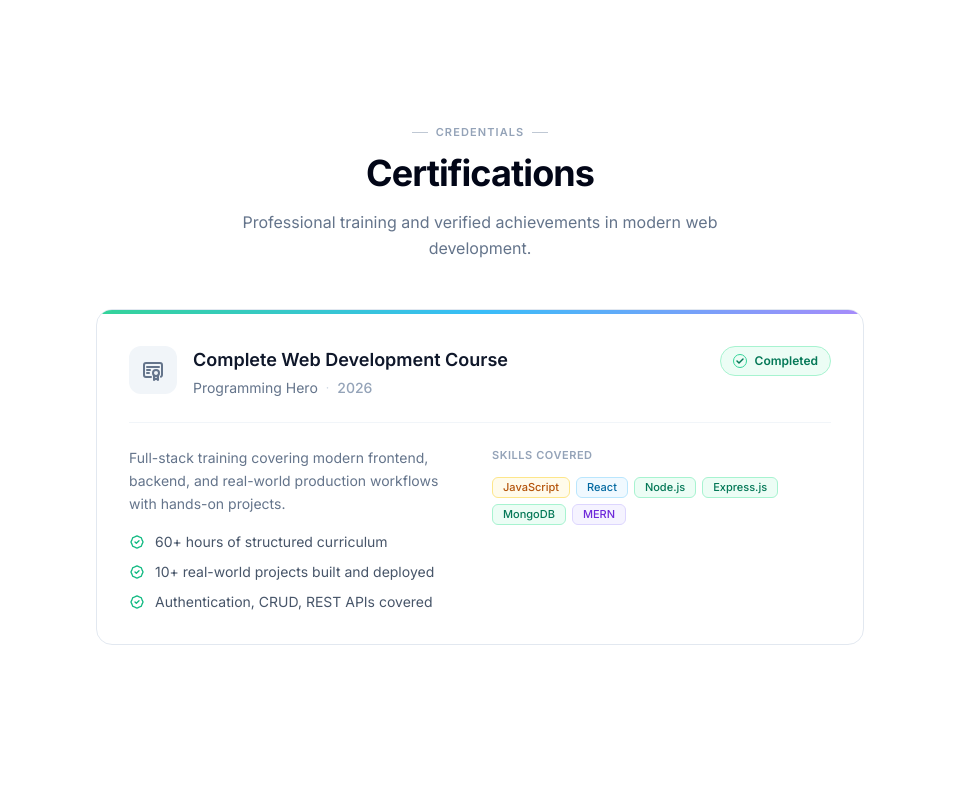
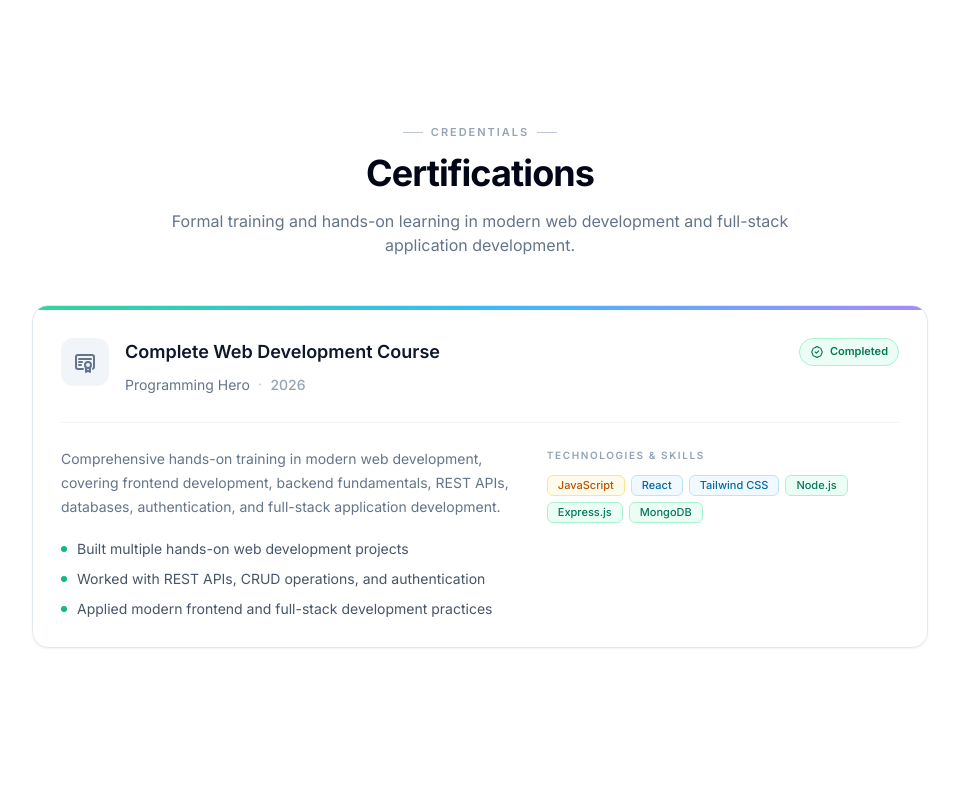
Before and after one commit to mehedirobi/mehedirobi-portfolio, a React (Vite) app: page / in a window 1280 px wide. Shown: the part 5360-6160 px from the top of the page, without its empty margins (160-1119 px from the left). Built offline with nearby package versions, Linux system fonts and the light colour scheme.

Commit message:
certiface optimise

```diff
--- a/src/components/Certifications.jsx
+++ b/src/components/Certifications.jsx
@@ -1,118 +1,175 @@
 import React, { useRef } from "react";
 import { motion, useInView } from "framer-motion";
-import { HiOutlineBadgeCheck } from "react-icons/hi";
+import {
+  HiOutlineBadgeCheck,
+  HiOutlineExternalLink,
+} from "react-icons/hi";
 import { TbCertificate } from "react-icons/tb";
 import { Section } from "./UI";
 
-// ─── Data
+/* -------------------------------------------------------------------------- */
+/* Data                                                                       */
+/* -------------------------------------------------------------------------- */
 
 const CERTIFICATIONS = [
   {
-    id:          "ph-fullstack",
-    title:       "Complete Web Development Course",
-    issuer:      "Programming Hero",
-    year:        "2026",
-    status:      "Completed",
+    id: "ph-web-development",
+    title: "Complete Web Development Course",
+    issuer: "Programming Hero",
+    year: "2026",
+    status: "Completed",
+
     description:
-      "Full-stack training covering modern frontend, backend, and real-world production workflows with hands-on projects.",
+      "Comprehensive hands-on training in modern web development, covering frontend development, backend fundamentals, REST APIs, databases, authentication, and full-stack application development.",
+
     skills: [
-      { label: "JavaScript", color: "amber"   },
-      { label: "React",      color: "sky"     },
-      { label: "Node.js",    color: "emerald" },
+      { label: "JavaScript", color: "amber" },
+      { label: "React", color: "sky" },
+      { label: "Tailwind CSS", color: "sky" },
+      { label: "Node.js", color: "emerald" },
       { label: "Express.js", color: "emerald" },
-      { label: "MongoDB",    color: "emerald" },
-      { label: "MERN",       color: "violet"  },
+      { label: "MongoDB", color: "emerald" },
     ],
+
     highlights: [
-      "60+ hours of structured curriculum",
-      "10+ real-world projects built and deployed",
-      "Authentication, CRUD, REST APIs covered",
+      "Built multiple hands-on web development projects",
+      "Worked with REST APIs, CRUD operations, and authentication",
+      "Applied modern frontend and full-stack development practices",
     ],
+
+    // Add your certificate URL here when available.
+    certificateUrl: "",
   },
 ];
 
-// ─── Color map
+/* -------------------------------------------------------------------------- */
+/* Skill Colors                                                               */
+/* -------------------------------------------------------------------------- */
 
 const SKILL_COLORS = {
-  amber:   "bg-amber-50 text-amber-700 border-amber-200 dark:bg-amber-900/25 dark:text-amber-400 dark:border-amber-800/60",
-  sky:     "bg-sky-50 text-sky-700 border-sky-200 dark:bg-sky-900/25 dark:text-sky-400 dark:border-sky-800/60",
-  emerald: "bg-emerald-50 text-emerald-700 border-emerald-200 dark:bg-emerald-900/25 dark:text-emerald-400 dark:border-emerald-800/60",
-  violet:  "bg-violet-50 text-violet-700 border-violet-200 dark:bg-violet-900/25 dark:text-violet-400 dark:border-violet-800/60",
-  default: "bg-slate-50 text-slate-600 border-slate-200 dark:bg-slate-800/60 dark:text-slate-400 dark:border-slate-700",
+  amber:
+    "bg-amber-50 text-amber-700 border-amber-200 dark:bg-amber-950/30 dark:text-amber-400 dark:border-amber-800/60",
+
+  sky:
+    "bg-sky-50 text-sky-700 border-sky-200 dark:bg-sky-950/30 dark:text-sky-400 dark:border-sky-800/60",
+
+  emerald:
+    "bg-emerald-50 text-emerald-700 border-emerald-200 dark:bg-emerald-950/30 dark:text-emerald-400 dark:border-emerald-800/60",
+
+  violet:
+    "bg-violet-50 text-violet-700 border-violet-200 dark:bg-violet-950/30 dark:text-violet-400 dark:border-violet-800/60",
+
+  default:
+    "bg-slate-50 text-slate-600 border-slate-200 dark:bg-slate-800/60 dark:text-slate-400 dark:border-slate-700",
 };
 
-// ─── Animations
+/* -------------------------------------------------------------------------- */
+/* Animation                                                                  */
+/* -------------------------------------------------------------------------- */
 
-const VIEWPORT = { once: true, amount: 0.2 };
+const VIEWPORT = {
+  once: true,
+  amount: 0.2,
+};
 
 const containerVariants = {
   hidden: {},
-  show:   { transition: { staggerChildren: 0.08, delayChildren: 0.05 } },
+  show: {
+    transition: {
+      staggerChildren: 0.08,
+      delayChildren: 0.05,
+    },
+  },
 };
 
 const fadeUp = {
-  hidden: { opacity: 0, y: 20 },
-  show:   { opacity: 1, y: 0, transition: { duration: 0.55, ease: [0.22, 1, 0.36, 1] } },
+  hidden: {
+    opacity: 0,
+    y: 18,
+  },
+
+  show: {
+    opacity: 1,
+    y: 0,
+    transition: {
+      duration: 0.5,
+      ease: [0.22, 1, 0.36, 1],
+    },
+  },
 };
 
 const scaleIn = {
-  hidden: { opacity: 0, scale: 0.8 },
-  show:   { opacity: 1, scale: 1,   transition: { duration: 0.5, ease: [0.22, 1, 0.36, 1] } },
+  hidden: {
+    opacity: 0,
+    scale: 0.92,
+  },
+
+  show: {
+    opacity: 1,
+    scale: 1,
+    transition: {
+      duration: 0.45,
+      ease: [0.22, 1, 0.36, 1],
+    },
+  },
 };
 
-const checkVariant = {
-  hidden: { pathLength: 0, opacity: 0 },
-  show:   { pathLength: 1, opacity: 1, transition: { duration: 0.6, delay: 0.3, ease: "easeOut" } },
-};
+/* -------------------------------------------------------------------------- */
+/* Status Badge                                                               */
+/* -------------------------------------------------------------------------- */
 
-// ─── VerifiedBadge
+const StatusBadge = ({ status }) => (
+  <span
+    className="
+      inline-flex
+      items-center
+      gap-1.5
+      shrink-0
+      rounded-full
+      border
+      border-emerald-200
+      bg-emerald-50
+      px-2.5
+      py-1
+      text-[10px]
+      sm:text-[11px]
+      font-semibold
+      text-emerald-700
+      dark:border-emerald-800/60
+      dark:bg-emerald-950/30
+      dark:text-emerald-400
+    "
+  >
+    <HiOutlineBadgeCheck
+      className="h-3.5 w-3.5"
+      aria-hidden="true"
+    />
 
-const VerifiedBadge = () => {
-  const ref    = useRef(null);
-  const inView = useInView(ref, { once: true, amount: 0.8 });
+    {status}
+  </span>
+);
 
-  return (
-    <motion.div
-      ref={ref}
-      variants={scaleIn}
-      className="
-        relative flex items-center gap-2
-        px-3 py-1.5 rounded-full
-        bg-emerald-50 dark:bg-emerald-900/30
-        border border-emerald-200 dark:border-emerald-800/60
-        text-emerald-700 dark:text-emerald-400
-        text-xs font-semibold select-none
-      "
-    >
-      {/* Animated checkmark SVG */}
-      <svg width="14" height="14" viewBox="0 0 14 14" fill="none" aria-hidden="true">
-        <circle cx="7" cy="7" r="6.5" className="stroke-emerald-400 dark:stroke-emerald-500" strokeWidth="1" />
-        <motion.path
-          d="M4 7l2 2 4-4"
-          stroke="currentColor"
-          strokeWidth="1.5"
-          strokeLinecap="round"
-          strokeLinejoin="round"
-          fill="none"
-          variants={checkVariant}
-          initial="hidden"
-          animate={inView ? "show" : "hidden"}
-        />
-      </svg>
-      Completed
-    </motion.div>
-  );
-};
-
-// ─── SkillTag
+/* -------------------------------------------------------------------------- */
+/* Skill Tag                                                                  */
+/* -------------------------------------------------------------------------- */
 
 const SkillTag = ({ skill }) => {
-  const colorClass = SKILL_COLORS[skill.color] ?? SKILL_COLORS.default;
+  const colorClass =
+    SKILL_COLORS[skill.color] ?? SKILL_COLORS.default;
+
   return (
     <span
       className={`
-        px-2.5 py-1 text-[11px] font-medium rounded-md
-        border cursor-default leading-none
+        inline-flex
+        items-center
+        rounded-md
+        border
+        px-2.5
+        py-1
+        text-[11px]
+        font-medium
+        leading-none
+        select-none
         ${colorClass}
       `}
     >
@@ -121,119 +178,267 @@ const SkillTag = ({ skill }) => {
   );
 };
 
-// ─── HighlightItem
+/* -------------------------------------------------------------------------- */
+/* Highlight                                                                  */
+/* -------------------------------------------------------------------------- */
 
 const HighlightItem = ({ text }) => (
-  <li className="flex items-start gap-2.5 text-sm text-slate-600 dark:text-slate-300">
-    <HiOutlineBadgeCheck
-      className="mt-0.5 w-4 h-4 shrink-0 text-emerald-500 dark:text-emerald-400"
+  <li
+    className="
+      flex
+      items-start
+      gap-2.5
+      text-sm
+      leading-5
+      text-slate-600
+      dark:text-slate-300
+    "
+  >
+    <span
+      className="
+        mt-[7px]
+        h-1.5
+        w-1.5
+        shrink-0
+        rounded-full
+        bg-emerald-500
+        dark:bg-emerald-400
+      "
       aria-hidden="true"
     />
-    {text}
+
+    <span>{text}</span>
   </li>
 );
 
-// ─── CertCard
+/* -------------------------------------------------------------------------- */
+/* Certificate Card                                                           */
+/* -------------------------------------------------------------------------- */
 
-const CertCard = ({ item }) => (
-  <motion.div
+const CertificateCard = ({ item }) => (
+  <motion.article
     variants={fadeUp}
-    whileHover={{ y: -4, transition: { duration: 0.22 } }}
+    whileHover={{
+      y: -4,
+      transition: { duration: 0.2 },
+    }}
     className="
-      group relative overflow-hidden rounded-2xl
-      bg-white dark:bg-slate-900
-      border border-slate-200 dark:border-slate-800
-      transition-shadow duration-300
-      hover:shadow-xl hover:shadow-slate-200/60 dark:hover:shadow-black/30
+      group
+      relative
+      overflow-hidden
+      rounded-2xl
+      border
+      border-slate-200
+      bg-white
+      shadow-sm
+      transition-shadow
+      duration-300
+      hover:shadow-xl
+      hover:shadow-slate-200/60
+      dark:border-slate-800
+      dark:bg-slate-900
+      dark:hover:shadow-black/30
     "
   >
-    {/* Top accent bar */}
-    <div className="h-1 w-full bg-gradient-to-r from-emerald-400 via-sky-400 to-violet-400" />
+    {/* Accent */}
+    <div
+      className="
+        h-1
+        w-full
+        bg-gradient-to-r
+        from-emerald-400
+        via-sky-400
+        to-violet-400
+      "
+      aria-hidden="true"
+    />
 
-    <div className="p-6 sm:p-8">
+    <div className="p-6 sm:p-7">
 
-      {/* ── Top row ── */}
-      <div className="flex flex-col sm:flex-row sm:items-start sm:justify-between gap-4 mb-6">
+      {/* Header */}
+      <div className="flex flex-col gap-4 sm:flex-row sm:items-start sm:justify-between">
 
-        {/* Icon + title */}
-        <div className="flex items-start gap-4">
+        <div className="flex min-w-0 items-start gap-4">
+
+          {/* Certificate Icon */}
           <motion.div
             variants={scaleIn}
             className="
-              shrink-0 flex items-center justify-center
-              w-12 h-12 rounded-xl
-              bg-slate-100 dark:bg-slate-800
-              text-slate-500 dark:text-slate-400
-              group-hover:bg-slate-900 group-hover:text-white
-              dark:group-hover:bg-white dark:group-hover:text-slate-900
-              transition-colors duration-300
+              flex
+              h-12
+              w-12
+              shrink-0
+              items-center
+              justify-center
+              rounded-xl
+              bg-slate-100
+              text-slate-500
+              transition-all
+              duration-300
+              group-hover:bg-slate-900
+              group-hover:text-white
+              dark:bg-slate-800
+              dark:text-slate-400
+              dark:group-hover:bg-white
+              dark:group-hover:text-slate-900
             "
           >
-            <TbCertificate className="w-6 h-6" aria-hidden="true" />
+            <TbCertificate
+              className="h-6 w-6"
+              aria-hidden="true"
+            />
           </motion.div>
 
+          {/* Title */}
           <div className="min-w-0">
-            <h3 className="text-base sm:text-lg font-semibold text-slate-900 dark:text-white leading-snug">
+
+            <h3
+              className="
+                text-base
+                font-semibold
+                leading-snug
+                text-slate-900
+                sm:text-lg
+                dark:text-white
+              "
+            >
               {item.title}
             </h3>
-            <div className="mt-1 flex items-center gap-2 flex-wrap">
-              <p className="text-sm text-slate-500 dark:text-slate-400">
+
+            <div className="mt-1.5 flex flex-wrap items-center gap-x-2 gap-y-1">
+              <span className="text-sm text-slate-500 dark:text-slate-400">
                 {item.issuer}
-              </p>
-              <span className="text-slate-300 dark:text-slate-700 text-xs">·</span>
-              <p className="text-sm font-medium text-slate-400 dark:text-slate-500">
+              </span>
+
+              <span
+                className="text-slate-300 dark:text-slate-700"
+                aria-hidden="true"
+              >
+                ·
+              </span>
+
+              <span className="text-sm font-medium text-slate-400 dark:text-slate-500">
                 {item.year}
-              </p>
+              </span>
             </div>
           </div>
         </div>
 
-        {/* Verified badge */}
-        <VerifiedBadge />
+        {/* Status */}
+        <StatusBadge status={item.status} />
       </div>
 
-      {/* ── Divider ── */}
-      <div className="border-t border-slate-100 dark:border-slate-800 mb-6" />
+      {/* Divider */}
+      <div className="my-6 border-t border-slate-100 dark:border-slate-800" />
 
-      {/* ── Body: 2-col on md ── */}
-      <div className="grid md:grid-cols-2 gap-6">
+      {/* Content */}
+      <div className="grid gap-7 md:grid-cols-[1.3fr_1fr]">
 
-        {/* Left: description + highlights */}
+        {/* Description + Highlights */}
         <div>
-          <p className="text-sm leading-relaxed text-slate-500 dark:text-slate-400 mb-4">
+
+          <p
+            className="
+              text-sm
+              leading-6
+              text-slate-500
+              dark:text-slate-400
+            "
+          >
             {item.description}
           </p>
+
           {item.highlights?.length > 0 && (
-            <ul className="space-y-2.5">
-              {item.highlights.map((h) => (
-                <HighlightItem key={h} text={h} />
+            <ul className="mt-5 space-y-2.5">
+              {item.highlights.map((highlight) => (
+                <HighlightItem
+                  key={highlight}
+                  text={highlight}
+                />
               ))}
             </ul>
           )}
+
         </div>
 
-        {/* Right: skills */}
+        {/* Skills */}
         <div>
-          <p className="text-[11px] font-semibold uppercase tracking-wider text-slate-400 dark:text-slate-600 mb-3">
-            Skills covered
+
+          <p
+            className="
+              mb-3
+              text-[10px]
+              font-semibold
+              uppercase
+              tracking-[0.16em]
+              text-slate-400
+              dark:text-slate-500
+            "
+          >
+            Technologies & Skills
           </p>
+
           <div className="flex flex-wrap gap-1.5">
             {item.skills.map((skill) => (
-              <SkillTag key={skill.label} skill={skill} />
+              <SkillTag
+                key={skill.label}
+                skill={skill}
+              />
             ))}
           </div>
+
+          {/* Certificate CTA */}
+          {item.certificateUrl && (
+            <a
+              href={item.certificateUrl}
+              target="_blank"
+              rel="noopener noreferrer"
+              className="
+                mt-6
+                inline-flex
+                items-center
+                gap-1.5
+                text-xs
+                font-semibold
+                text-slate-700
+                transition-colors
+                hover:text-violet-600
+                dark:text-slate-300
+                dark:hover:text-violet-400
+                focus-visible:outline-none
+                focus-visible:ring-2
+                focus-visible:ring-violet-500/40
+                focus-visible:ring-offset-2
+                dark:focus-visible:ring-offset-slate-900
+              "
+              aria-label={`View ${item.title} certificate`}
+            >
+              View Certificate
+
+              <HiOutlineExternalLink
+                className="h-3.5 w-3.5"
+                aria-hidden="true"
+              />
+            </a>
+          )}
+
         </div>
-
       </div>
     </div>
-  </motion.div>
+  </motion.article>
 );
 
-// ─── SectionHeader
+/* -------------------------------------------------------------------------- */
+/* Section Header                                                             */
+/* -------------------------------------------------------------------------- */
 
 const SectionHeader = () => {
-  const ref    = useRef(null);
-  const inView = useInView(ref, { once: true, amount: 0.4 });
+  const ref = useRef(null);
+
+  const inView = useInView(ref, {
+    once: true,
+    amount: 0.4,
+  });
 
   return (
     <motion.div
@@ -241,44 +446,80 @@ const SectionHeader = () => {
       variants={containerVariants}
       initial="hidden"
       animate={inView ? "show" : "hidden"}
-      className="text-center mb-12"
+      className="mb-12 text-center"
     >
       <motion.p
         variants={fadeUp}
         className="
-          inline-flex items-center gap-2
-          text-[11px] font-semibold uppercase tracking-widest
-          text-slate-400 dark:text-slate-500 mb-3
+          mb-3
+          inline-flex
+          items-center
+          gap-2
+          text-[11px]
+          font-semibold
+          uppercase
+          tracking-[0.18em]
+          text-slate-400
+          dark:text-slate-500
         "
       >
-        <span className="w-4 h-px bg-current opacity-60" />
+        <span
+          className="h-px w-5 bg-current opacity-60"
+          aria-hidden="true"
+        />
+
         Credentials
-        <span className="w-4 h-px bg-current opacity-60" />
+
+        <span
+          className="h-px w-5 bg-current opacity-60"
+          aria-hidden="true"
+        />
       </motion.p>
 
       <motion.h2
         variants={fadeUp}
-        className="text-3xl sm:text-4xl font-bold tracking-tight text-slate-950 dark:text-white"
+        className="
+          text-3xl
+          font-bold
+          tracking-tight
+          text-slate-950
+          sm:text-4xl
+          dark:text-white
+        "
       >
         Certifications
       </motion.h2>
 
       <motion.p
         variants={fadeUp}
-        className="mt-4 max-w-lg mx-auto text-base text-slate-500 dark:text-slate-400 leading-relaxed"
+        className="
+          mx-auto
+          mt-4
+          max-w-2xl
+          text-sm
+          leading-7
+          text-slate-500
+          sm:text-base
+          dark:text-slate-400
+        "
       >
-        Professional training and verified achievements in modern web development.
+        Formal training and hands-on learning in modern
+        web development and full-stack application development.
       </motion.p>
     </motion.div>
   );
 };
 
-// ─── Certifications (main export)
+/* -------------------------------------------------------------------------- */
+/* Certifications                                                             */
+/* -------------------------------------------------------------------------- */
 
 export default function Certifications() {
   return (
-    <Section id="certifications" aria-label="Certifications">
-
+    <Section
+      id="certifications"
+      aria-label="Certifications and professional training"
+    >
       <SectionHeader />
 
       <motion.div
@@ -286,13 +527,15 @@ export default function Certifications() {
         initial="hidden"
         whileInView="show"
         viewport={VIEWPORT}
-        className="max-w-3xl mx-auto space-y-5"
+        className="mx-auto max-w-4xl"
       >
         {CERTIFICATIONS.map((item) => (
-          <CertCard key={item.id} item={item} />
+          <CertificateCard
+            key={item.id}
+            item={item}
+          />
         ))}
       </motion.div>
-
     </Section>
   );
 }
```
